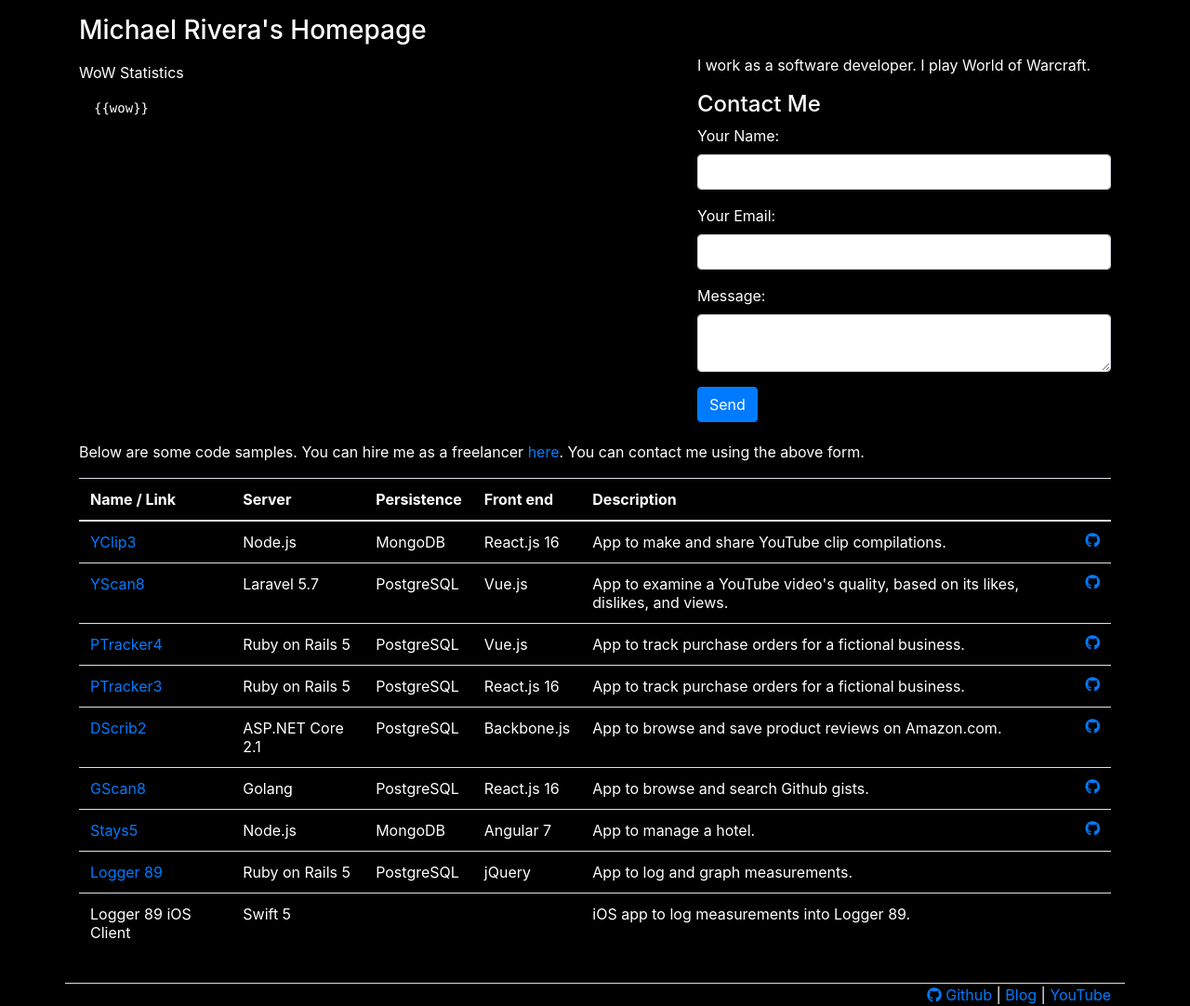
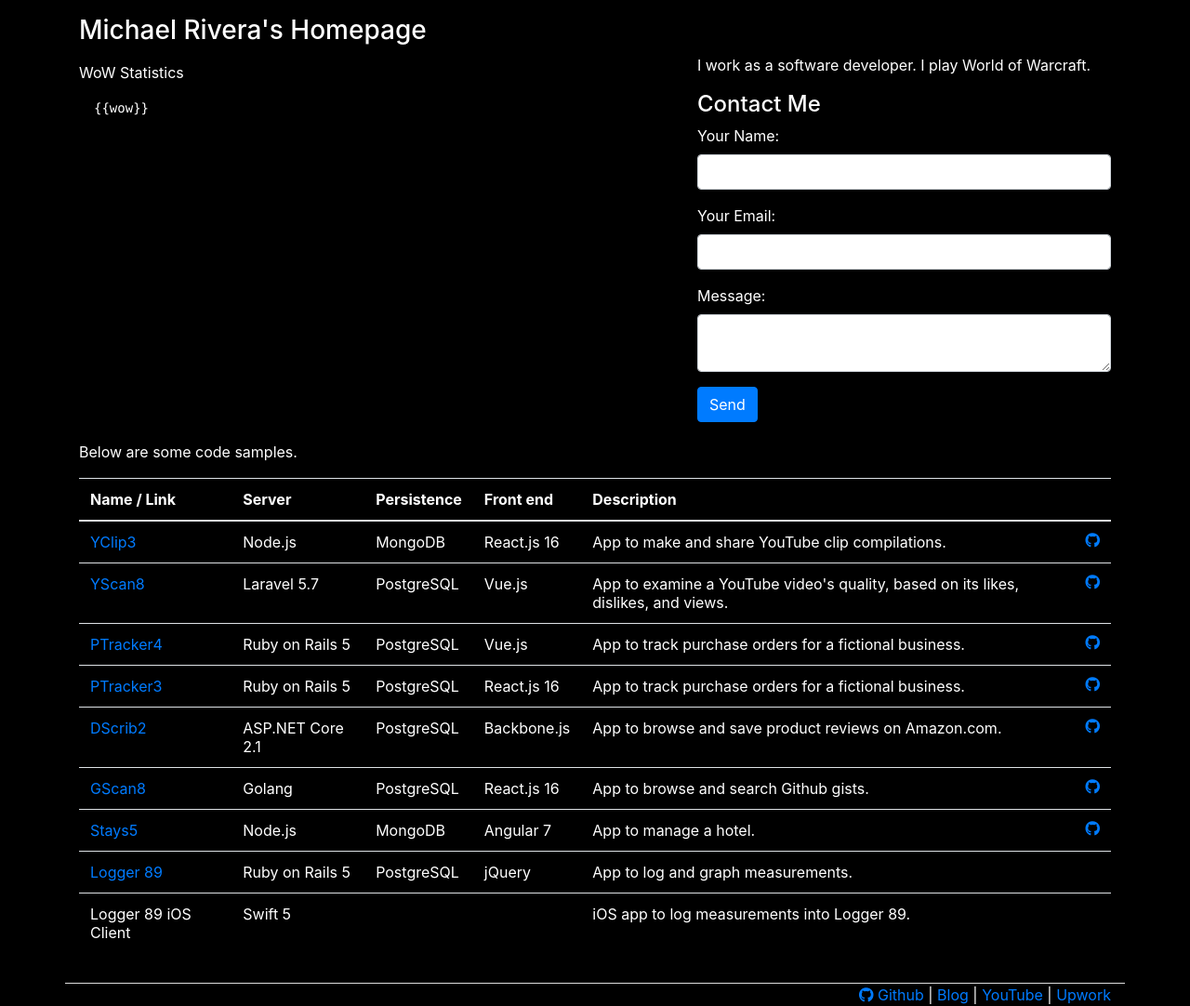
Before and after one commit to mikedll/homepage, a plain HTML site: page index.src.html in a window 1280 px wide. Shown: the whole page at 93% size. Drawn offline with nearby package versions, Linux system fonts and the light colour scheme.

Commit message:
Upwork link.

```diff
--- a/index.src.html
+++ b/index.src.html
@@ -70,7 +70,6 @@
 
       <p class="mt-1">
         Below are some code samples.
-        You can hire me as a freelancer <a href="https://www.upwork.com/freelancers/~01dfda4e6ef76e2c7a">here</a>. You can contact me using the above form.
       </p>
 
       <div class="row">
@@ -175,6 +174,9 @@
           <a href="https://mikedll.blogspot.com/">Blog</a>
           |
           <a href="https://www.youtube.com/channel/UCywbW2we6exG3aOFnYIONeA">YouTube</a>
+          |
+          <a href="https://www.upwork.com/freelancers/~01dfda4e6ef76e2c7a">Upwork</a>
+
         </div>
       </div>
 
```
